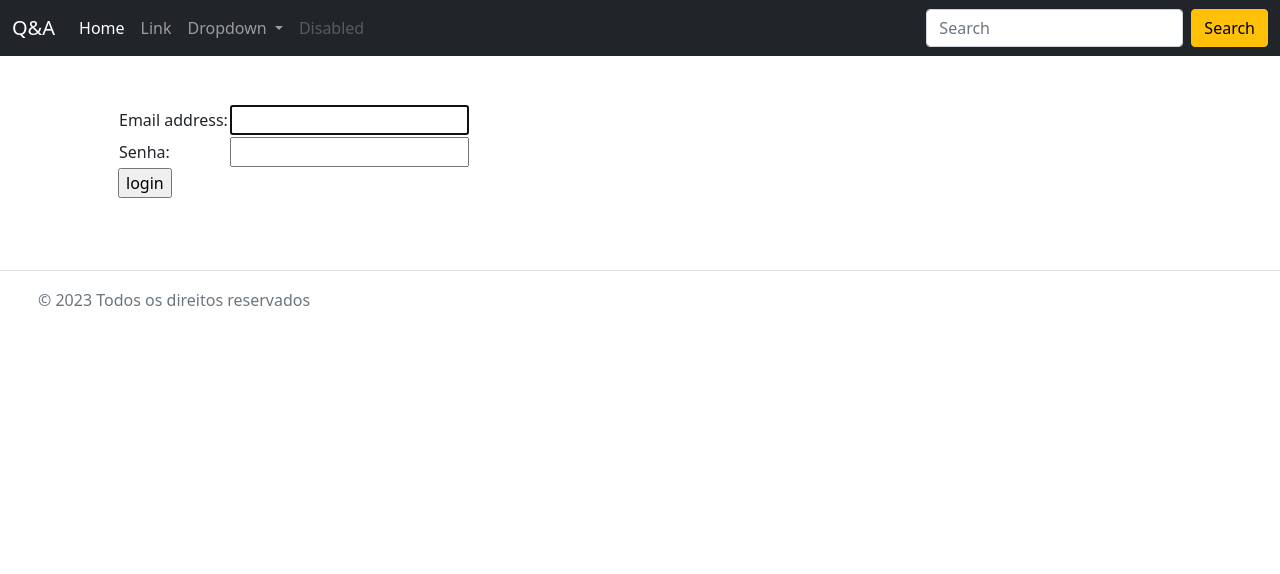
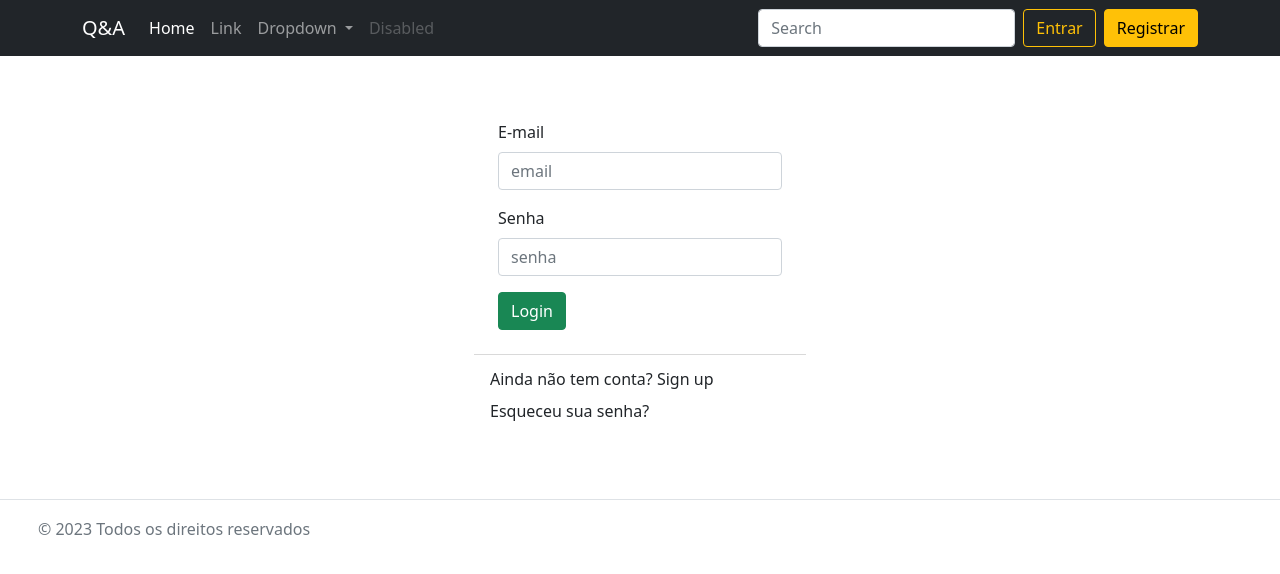
Before and after one commit to rogeriodelphi/portal, a Django app: page /contas/login in a window 1280 px wide. Shown: the top 574 px of the page. Run offline with Django 3.2, Linux system fonts and the light colour scheme; some libraries are stand-ins or nearby versions.

Commit message:
Autenticação e permissões - Template LoginView na navbar

```diff
--- a/base/templates/base/_navbar.html
+++ b/base/templates/base/_navbar.html
@@ -1,5 +1,5 @@
 <nav class="navbar navbar-expand-lg navbar-dark bg-dark">
-  <div class="container-fluid">
+  <div class="container">
     <a class="navbar-brand" href="#">Q&A</a>
     <button class="navbar-toggler" type="button" data-bs-toggle="collapse" data-bs-target="#navbarSupportedContent" aria-controls="navbarSupportedContent" aria-expanded="false" aria-label="Toggle navigation">
       <span class="navbar-toggler-icon"></span>
@@ -29,8 +29,24 @@
       </ul>
       <form class="d-flex" role="search">
         <input class="form-control me-2" type="search" placeholder="Search" aria-label="Search">
-        <button class="btn btn-warning" type="submit">Search</button>
       </form>
+        {% if users.is_authenticated %}
+          <div class="dropdown p-3">
+            <a href="#" class="d-block link-dark text-decoration-none dropdown-toggle" data-bs-toggle="dropdown" aria-expanded="false">
+              <img src="https://github.com/mdo.png" alt="mdo" width="32" height="32" class="rounded-circle">
+            </a>
+            <ul class="dropdown-menu text-small" style="">
+              <li><a class="dropdown-item" href="#">New project...</a></li>
+              <li><a class="dropdown-item" href="#">Settings</a></li>
+              <li><a class="dropdown-item" href="#">Profile</a></li>
+              <li><hr class="dropdown-divider"></li>
+              <li><a class="dropdown-item" href="#">Sign out</a></li>
+            </ul>
+          </div>
+        {% else %}
+          <button class="btn btn-outline-warning me-2" type="submit">Entrar</button>
+          <button class="btn btn-warning" type="submit">Registrar</button>
+        {% endif %}
     </div>
   </div>
 </nav>
--- a/contas/templates/registration/login.html
+++ b/contas/templates/registration/login.html
@@ -1,35 +1,22 @@
 {% extends "base/_base.html" %}
-
 {% block content %}
-
-{% if form.errors %}
-<p>Seu nome de usuário e senha não correspondem. Por favor, tente novamente.</p>
-{% endif %}
-
-{% if next %}
-    {% if user.is_authenticated %}
-    <p>Sua conta não tem acesso a esta página. Para prosseguir,
-     faça o login com uma conta que tenha acesso.</p>
-    {% else %}
-    <p>Por favor, faça o login para ver esta página.</p>
-    {% endif %}
-{% endif %}
-
-<form method="post" action="{% url 'login' %}">
-{% csrf_token %}
-<table>
-<tr>
-    <td>{{ form.username.label_tag }}</td>
-    <td>{{ form.username }}</td>
-</tr>
-<tr>
-    <td>{{ form.password.label_tag }}</td>
-    <td>{{ form.password }}</td>
-</tr>
-</table>
-
-<input type="submit" value="login">
-<input type="hidden" name="next" value="{{ next }}">
-</form>
-
+<div class="row align-items-center justify-content-center">
+    <div class="col-md-4">
+        <form method="post" action="{% url 'login' %}" class="px-4 py-3">
+            {% csrf_token %}
+            <div class="mb-3">
+                <label for="username" class="form-label">E-mail</label>
+                <input type="email" class="form-control" id="username" placeholder="email">
+            </div>
+            <div class="mb-3">
+                <label for="password" class="form-label">Senha</label>
+                <input type="password" class="form-control" id="password" placeholder="senha">
+            </div>
+            <button type="submit" class="btn btn-success">Login</button>
+        </form>
+        <div class="dropdown-divider"></div>
+        <a class="dropdown-item" href="#">Ainda não tem conta? Sign up</a>
+        <a class="dropdown-item" href="#">Esqueceu sua senha?</a>
+    </div>
+</div>
 {% endblock %}
```
